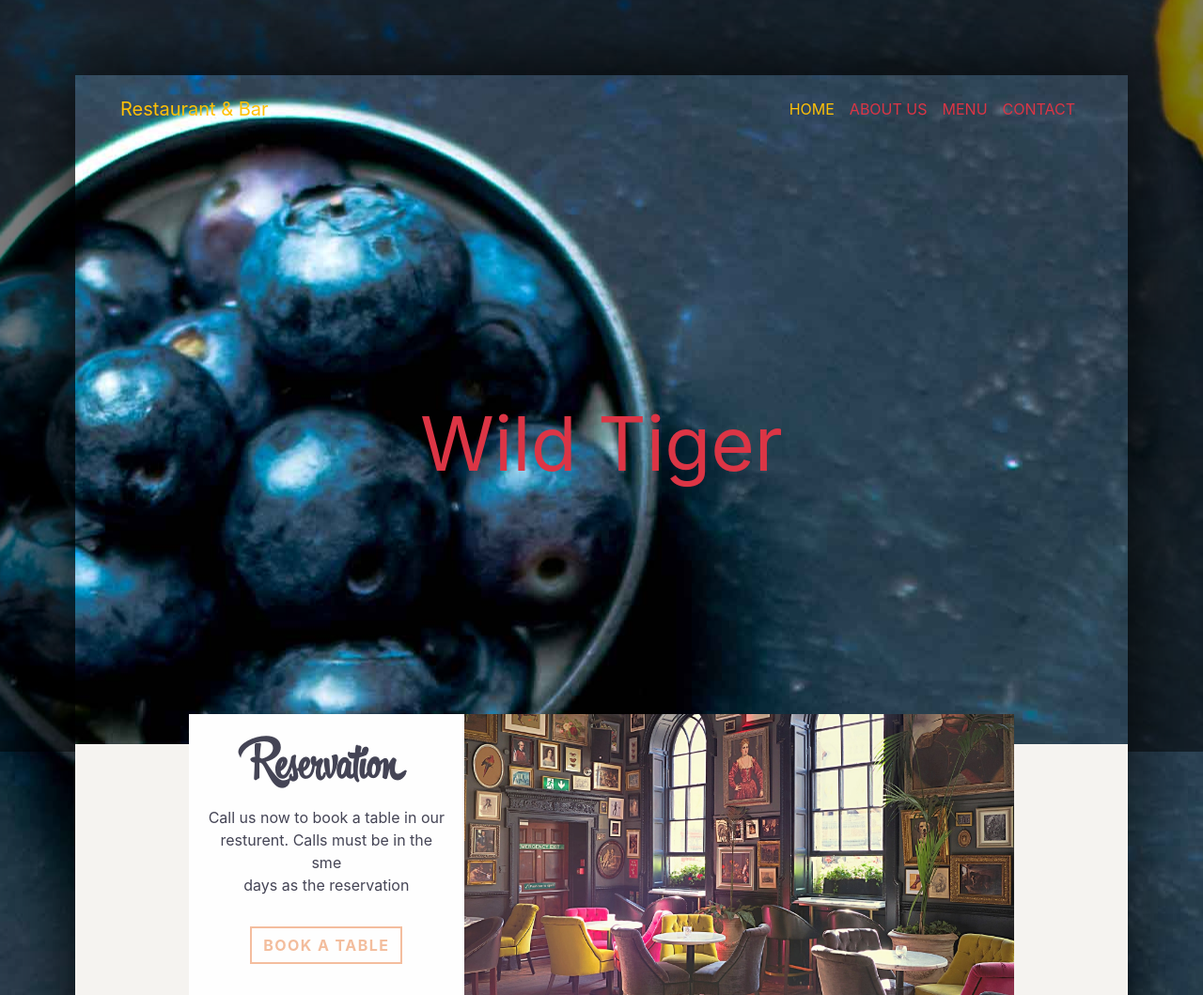
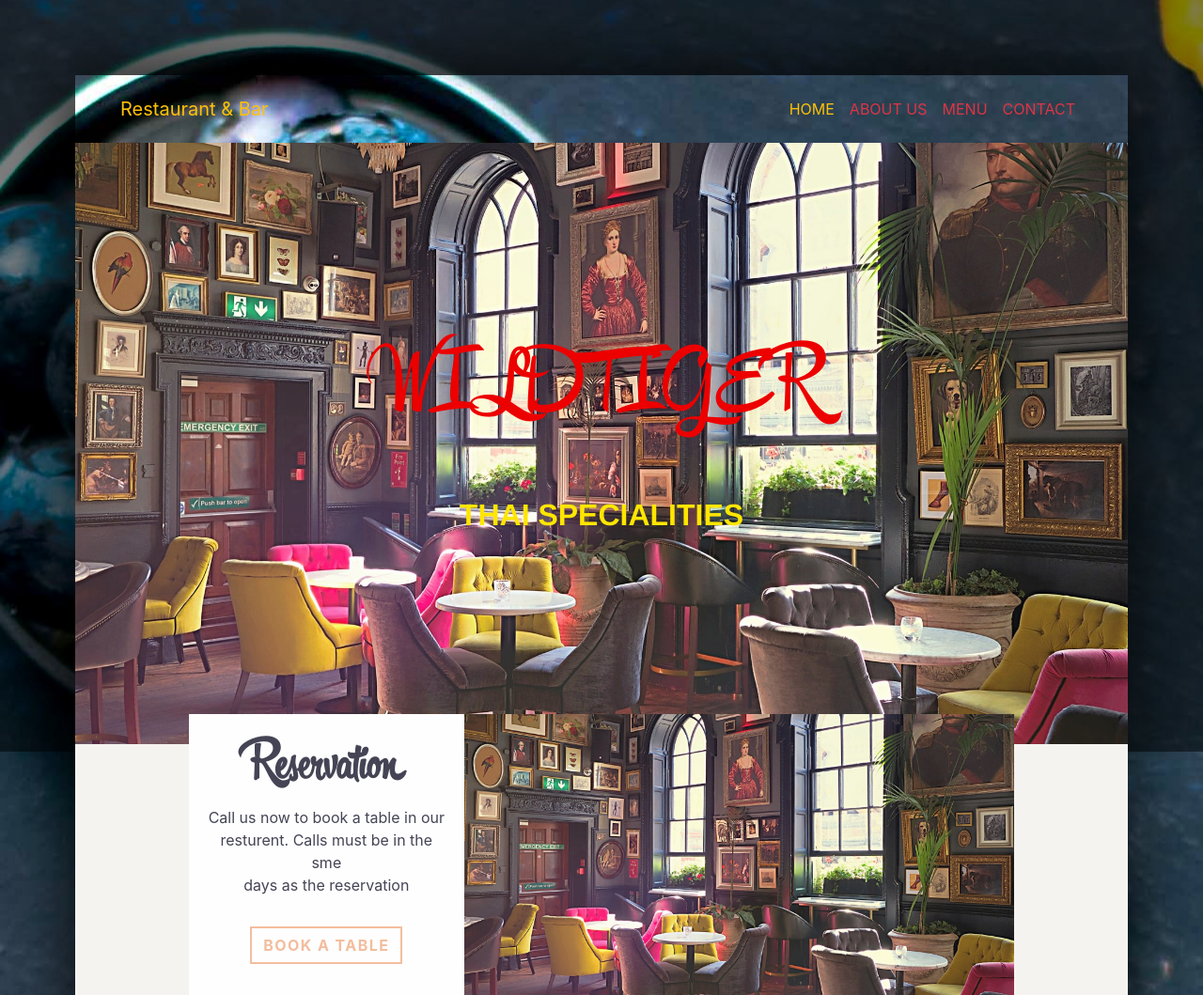
Before and after one commit to comphonia/wildtiger-rnb, a PHP site: page / in a window 1280 px wide. Shown: the top 1059 px of the page at 94% size. Run offline with PHP 8.4, Linux system fonts and the light colour scheme; some libraries are stand-ins or nearby versions; some web fonts are replaced.

Commit message:
fixed font

```diff
--- a/assets/css/index.css
+++ b/assets/css/index.css
@@ -1,3 +1,5 @@
+/* NAV BAR */
+
 /* INSERTING THE FONT STYLES */
 
 @font-face {
@@ -10,19 +12,34 @@
     src: url(../Hipster/Hipster.otf);
 }
 
-html,
-body {
+html, body {
     width: 100%;
     height: auto;
     color: whitesmoke;
     font-size: 1em;
 }
 
+.main_header {
+    font-family: Hipster;
+    font-size: 5rem;
+    color: rgb(236, 0, 0);
+}
+.danger{
+    font-family: 'Franklin Gothic Medium', 'Arial Narrow', Arial, sans-serif;
+    font-size: 2rem;
+    color: rgb(255, 230, 0);
+    font-weight: bold
+}
 
 .jumboheader {
-    font-size: 5em;
     width: 100%;
     height: 80vh;
+    text-transform: uppercase;
+    background-image: url(../images/pexels-photo.jpeg);
+    background-attachment: fixed;
+    background-position: 20%;
+    background-repeat: no-repeat;
+    background-size: cover;
 }
 
 .res-container {
@@ -37,11 +54,12 @@ body {
     height: 530px;
 }
 
-.sp-container,.res-container{
+.sp-container, .res-container {
     width: 80%;
     margin: 0 auto;
     transition: .3s ease-in-out;
 }
+
 .sp-container {
     position: relative;
     top: -8%;
@@ -55,9 +73,17 @@ body {
 }
 
 .menu-underlay {
-    background-color: gainsboro;
     width: 100%;
-    height: 700px;
+    height: 550px;
+    background-image: url(../images/rawpixel-247358-unsplash.jpg);
+    width: 100%;
+    background-attachment: fixed;
+    background-position: 20%;
+    background-repeat: no-repeat;
+    background-size: cover;
+    left: 940px;
+    top: -450px;
+    margin: 0;
 }
 
 .underlay {
@@ -94,8 +120,7 @@ specialty {
     z-index: -100;
 }
 
-.body-bg,
-.main {
+.body-bg, .main {
     background-color: #666;
     background-image: url('/assets/images/body-bg2-low.jpg');
     background-position: center;
@@ -163,18 +188,15 @@ specialty {
     object-fit: cover;
 }
 
-.sp-img,
-.res-img {
+.sp-img, .res-img {
     transition: .3s ease-in-out;
 }
 
-.sp-img:hover,
-.res-img:hover {
+.sp-img:hover, .res-img:hover {
     opacity: 0.7;
 }
 
-.specialty-desc:hover + .sp-img,
-.reservation-desc:hover + .res-img {
+.specialty-desc:hover+.sp-img, .reservation-desc:hover+.res-img {
     opacity: 0.7;
 }
 
@@ -207,8 +229,7 @@ specialty {
     transition: .3s ease-in-out;
 }
 
-.specialty-card:hover,
-.reservation:hover {
+.specialty-card:hover, .reservation:hover {
     background-color: #f6c710;
     opacity: 1;
     color: #444;
@@ -314,59 +335,44 @@ specialty {
     .hide-em {
         display: none
     }
-
-    .sp-underlay,
-    .res-underlay {
+    .sp-underlay, .res-underlay {
         background-color: transparent
     }
-
     .specialty-title {
         font-size: 1.5em;
     }
-
     .specialty-banner {
         padding: 50px;
     }
-
-    .specialty-card,
-    .reservation {
+    .specialty-card, .reservation {
         height: 50%;
         font-size: 1.0em;
         margin-bottom: 5px;
         border: solid 2px darkred;
     }
-
     .res-container {
         top: 11%;
     }
-
-    .sp-container,.res-container{
+    .sp-container, .res-container {
         width: 100%;
         margin: 0 auto;
     }
-
-    .sp-img,
-    .res-img {
+    .sp-img, .res-img {
         display: none;
     }
-
     .body-bg {
         padding: 0px;
     }
-
     .main {}
-
     #menu-area {
         position: relative;
         top: 140px;
     }
-
     .jumboheader {
         font-size: em;
         width: 100%;
         height: 50vh;
     }
-
 }
 
 @media only screen and (max-width: 602px) {
--- a/index.html
+++ b/index.html
@@ -7,8 +7,10 @@
     <meta name="viewport" content="width=device-width, initial-scale=1, shrink-to-fit=no">
 
     <!-- Bootstrap CSS -->
-    <link rel="stylesheet" href="https://stackpath.bootstrapcdn.com/bootstrap/4.2.1/css/bootstrap.min.css" integrity="sha384-GJzZqFGwb1QTTN6wy59ffF1BuGJpLSa9DkKMp0DgiMDm4iYMj70gZWKYbI706tWS" crossorigin="anonymous">
-    <link href="//db.onlinewebfonts.com/c/209ecd2a7c48d7dd828961d37cffc077?family=SalamanderScriptBoldW01-Rg" rel="stylesheet" type="text/css" />
+    <link rel="stylesheet" href="https://stackpath.bootstrapcdn.com/bootstrap/4.2.1/css/bootstrap.min.css"
+        integrity="sha384-GJzZqFGwb1QTTN6wy59ffF1BuGJpLSa9DkKMp0DgiMDm4iYMj70gZWKYbI706tWS" crossorigin="anonymous">
+    <link href="//db.onlinewebfonts.com/c/209ecd2a7c48d7dd828961d37cffc077?family=SalamanderScriptBoldW01-Rg"
+        rel="stylesheet" type="text/css" />
     <link href="https://fonts.googleapis.com/css?family=Satisfy|Staatliches" rel="stylesheet">
     <link rel="stylesheet" href="assets/css/index.css">
     <title>Hello, world!</title>
@@ -19,9 +21,10 @@
 
     <div class="container-fluid main">
         <!------------------------- Nav Bar------------- -->
-        <nav class="navbar navbar-expand-lg navbar-dark p-3 px-5">
+        <nav class="navbar navbar-expand-lg  p-3 px-5">
             <a class="navbar-brand text-warning" href="#">Restaurant &amp; Bar</a>
-            <button class="navbar-toggler" type="button" data-toggle="collapse" data-target="#navbarNav" aria-controls="navbarNav" aria-expanded="false" aria-label="Toggle navigation">
+            <button class="navbar-toggler" type="button" data-toggle="collapse" data-target="#navbarNav"
+                aria-controls="navbarNav" aria-expanded="false" aria-label="Toggle navigation">
                 <span class="navbar-toggler-icon"></span>
             </button>
             <div class="collapse navbar-collapse" id="navbarNav">
@@ -49,7 +52,11 @@
         </nav>
 
         <div class="col-12 d-flex align-items-center jumboheader">
-            <div class=" mx-auto text-center text-danger">Wild Tiger</div>
+            <div class=" mx-auto text-center danger">
+                <h1 class="main_header">Wild Tiger</h1>
+                <br>
+                THAI SPECIALITIES
+            </div>
         </div>
 
         <div class="res-underlay">
@@ -379,9 +386,15 @@
 
     <!-- Optional JavaScript -->
     <!-- jQuery first, then Popper.js, then Bootstrap JS -->
-    <script src="https://code.jquery.com/jquery-3.3.1.slim.min.js" integrity="sha384-q8i/X+965DzO0rT7abK41JStQIAqVgRVzpbzo5smXKp4YfRvH+8abtTE1Pi6jizo" crossorigin="anonymous"></script>
-    <script src="https://cdnjs.cloudflare.com/ajax/libs/popper.js/1.14.6/umd/popper.min.js" integrity="sha384-wHAiFfRlMFy6i5SRaxvfOCifBUQy1xHdJ/yoi7FRNXMRBu5WHdZYu1hA6ZOblgut" crossorigin="anonymous"></script>
-    <script src="https://stackpath.bootstrapcdn.com/bootstrap/4.2.1/js/bootstrap.min.js" integrity="sha384-B0UglyR+jN6CkvvICOB2joaf5I4l3gm9GU6Hc1og6Ls7i6U/mkkaduKaBhlAXv9k" crossorigin="anonymous"></script>
+    <script src="https://code.jquery.com/jquery-3.3.1.slim.min.js"
+        integrity="sha384-q8i/X+965DzO0rT7abK41JStQIAqVgRVzpbzo5smXKp4YfRvH+8abtTE1Pi6jizo"
+        crossorigin="anonymous"></script>
+    <script src="https://cdnjs.cloudflare.com/ajax/libs/popper.js/1.14.6/umd/popper.min.js"
+        integrity="sha384-wHAiFfRlMFy6i5SRaxvfOCifBUQy1xHdJ/yoi7FRNXMRBu5WHdZYu1hA6ZOblgut"
+        crossorigin="anonymous"></script>
+    <script src="https://stackpath.bootstrapcdn.com/bootstrap/4.2.1/js/bootstrap.min.js"
+        integrity="sha384-B0UglyR+jN6CkvvICOB2joaf5I4l3gm9GU6Hc1og6Ls7i6U/mkkaduKaBhlAXv9k"
+        crossorigin="anonymous"></script>
 </body>
 
 </html>
```
Lines whose indentation alone changed are shown as unchanged.
